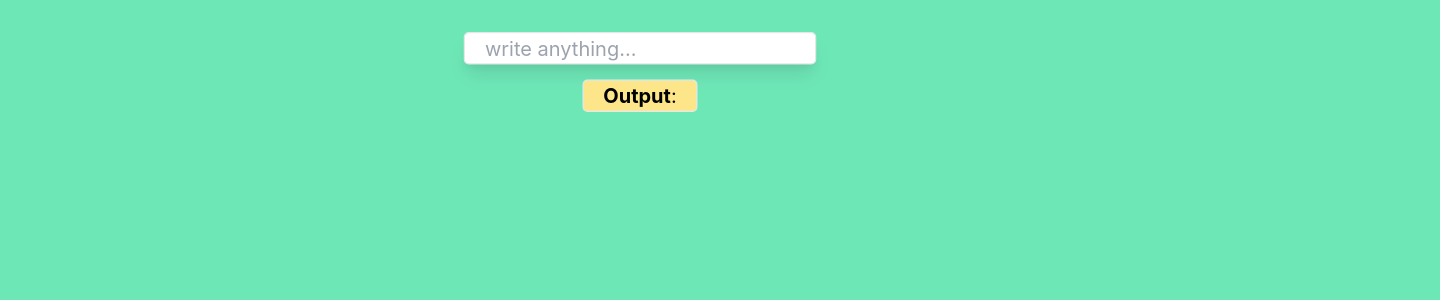
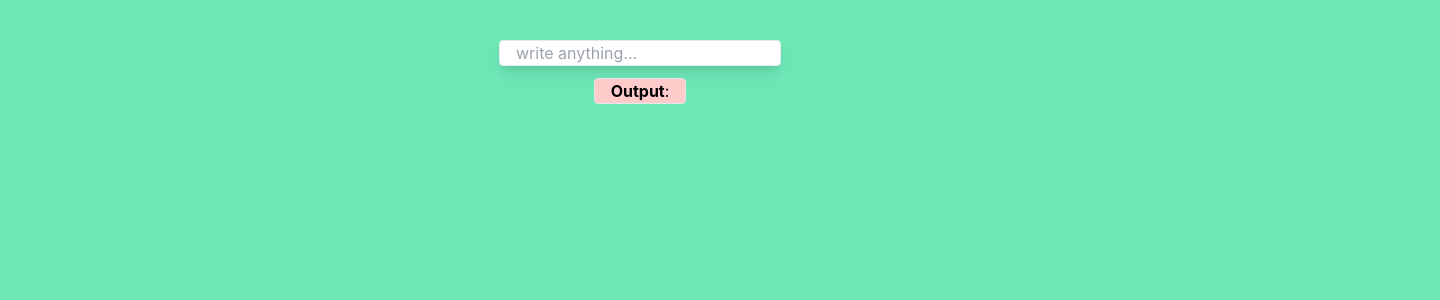
Before and after one commit to chetanbaruzo/Firstreacttailwind, a React (Create React App) app: page / in a window 1280 px wide. Shown: the top 300 px of the page, 1440 px wide, since content can reach past the window. Built offline with nearby package versions, Linux system fonts and the light colour scheme.

Commit message:
Class Context

```diff
--- /dev/null
+++ b/src/ClassContext.js
@@ -0,0 +1,26 @@
+import React from "react";
+import ReactDom from "react-dom";
+import { createContext, Component } from "react";
+
+export const ClassContext = createContext(); //exporting context object
+
+export class ClassProvider extends Component {
+  state = { message: "" };
+  render() {
+    return (
+      <ClassContext.Provider
+        value={{
+          state: this.state,
+          setMessage: (value) =>
+            this.setState({
+              message: value
+            })
+        }}
+      >
+        {this.props.children}
+        {/* this indicates that all the child tags with ClassContext Provider as Parent can
+        access the global store. */}
+      </ClassContext.Provider>
+    );
+  }
+}
--- /dev/null
+++ b/src/ClassContextApp.css
@@ -0,0 +1,27 @@
+/*    'xxs' : {'min': '300px', 'max': '474px'},
+      'xs' : {'min': '475px', 'max': '639px'},
+      'sm': {'min': '640px', 'max': '767px'},
+      'md': {'min': '768px', 'max': '1023px'},
+      'lg': {'min': '1024px', 'max': '1279px'},
+      'xl': {'min': '1280px', 'max': '1535px'},
+      '2xl': {'min': '1536px'}, */
+
+/*  xxs:
+    xs:
+    sm:
+    md:
+    lg:
+    xl:
+    2xl: */
+
+        .ClassContextinputtext {
+            @apply ml-4 mr-4 shadow-lg border rounded w-auto pl-4 pr-4 text-black  focus:outline-none py-0;
+          }
+
+          .ClassContextbutton {
+            @apply bg-blue-500 hover:bg-blue-700 text-white font-bold py-2 px-4 mb-5 ml-2 rounded focus:outline-none;
+          }
+
+          .ClassContextoutputtext {
+            @apply border rounded bg-red-200 mx-1.5 mt-3 pl-4 pr-4;
+          }
--- /dev/null
+++ b/src/ClassContextApp.js
@@ -0,0 +1,18 @@
+import React from "react";
+import { Component } from "react";
+import ReactDOM from "react-dom";
+import ClassInput from "./ClassInput";
+import ClassOutput from "./ClassOutput";
+import './ClassContextApp.css';
+
+class ClassContextApp extends Component {
+  render() {
+    return (
+      <div className="mt-10 flex flex-col items-center">
+        <ClassInput />
+        <ClassOutput />
+      </div>
+    );
+  }
+}
+export default ClassContextApp;
--- /dev/null
+++ b/src/ClassInput.js
@@ -0,0 +1,24 @@
+import React from "react";
+import { Component } from "react";
+
+import { ClassContext } from "./ClassContext";
+
+class ClassInput extends Component {
+  render() {
+    return (
+      <div>
+        <ClassContext.Consumer>
+          {(context) => (
+            <input
+              className="ClassContextinputtext"
+              onChange={(e) => context.setMessage(e.target.value)}
+              placeholder="write anything..."
+            />
+          )}
+        </ClassContext.Consumer>
+      </div>
+    );
+  }
+}
+
+export default ClassInput;
--- /dev/null
+++ b/src/ClassOutput.js
@@ -0,0 +1,21 @@
+import React from "react";
+import { Component } from "react";
+
+import { ClassContext } from "./ClassContext";
+
+class ClassOutput extends Component {
+  render() {
+    return (
+      <div>
+        <ClassContext.Consumer>
+          {(context) => (
+            <h2 className="ClassContextoutputtext">
+              <strong>Output</strong>: {context.state.message}
+            </h2>
+          )}
+        </ClassContext.Consumer>
+      </div>
+    );
+  }
+}
+export default ClassOutput;
--- a/src/Contextapp.js
+++ b/src/Contextapp.js
@@ -8,7 +8,7 @@ import './Contextapp.css'
 class Contextapp extends Component{
     render(){
         return(
-        <div className="mt-10 flex flex-col items-center transform scale-125">
+        <div className="mt-10 flex flex-col items-center">
             <UserInput /><UserOutput />
         </div>
         );
--- a/src/index.js
+++ b/src/index.js
@@ -8,13 +8,16 @@ import Message from "./Message";
 import Messagechild from "./Messagechild";
 import { UserProvider } from "./UserContext";
 import Contextapp from "./Contextapp";
+import { ClassProvider } from "./ClassContext";
+import ClassContextApp from "./ClassContextApp";
+
 
 ReactDOM.render(
   <React.StrictMode>
-    {/* All context data is currently provided to the root element and can be subscribed to by its children, using UserProvider */}
-    <UserProvider>
-      <Contextapp />
-    </UserProvider>
+    {/* All context data is currently provided to the root element and can be subscribed to by its children, using ClassProvider */}
+    <ClassProvider>
+      <ClassContextApp />
+    </ClassProvider>
   </React.StrictMode>,
   document.getElementById("root")
 );
```
